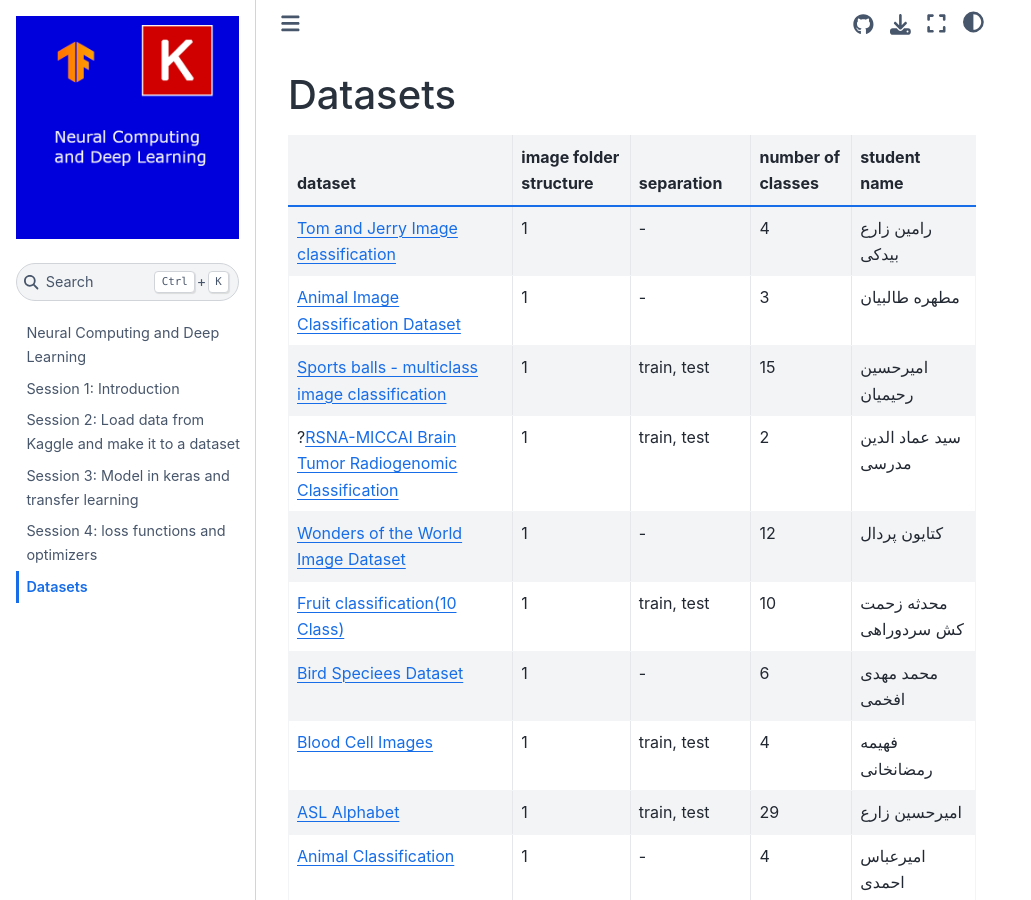
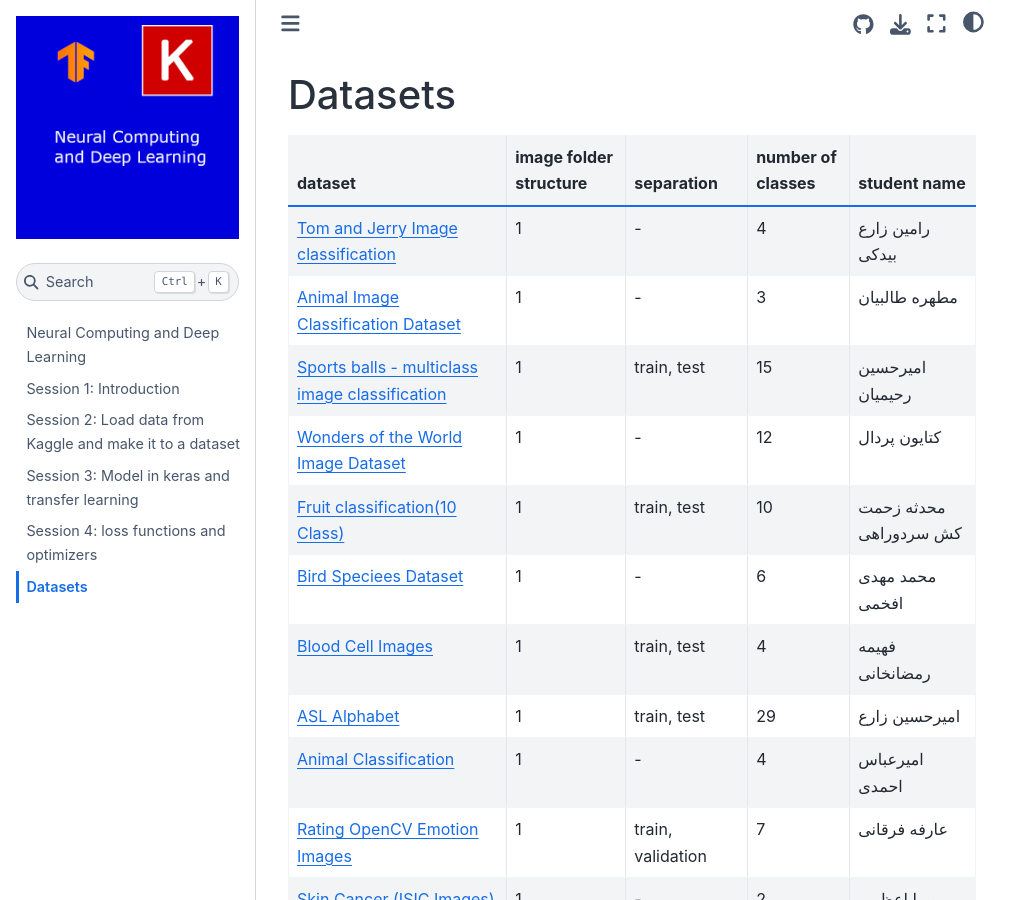
Before and after one commit to LiterallyTheOne/deep_learning_class, a Jupyter Book: the page built from docs/datasets.md, in a window 1280 px wide and 900 px high. Shown: the whole window, without its empty margins (0-1031 px from the left). Built offline with Jupyter Book 1.0.4 settings and Sphinx 7.4.7 and the Sphinx Book theme 1.1.4, drawn with Linux system fonts in a browser that asks for light colours; some of the changed text lies outside the part shown.

Commit message:
Change one of the datasets

```diff
--- a/docs/datasets.md
+++ b/docs/datasets.md
@@ -5,7 +5,6 @@
 | [Tom and Jerry Image classification](https://www.kaggle.com/datasets/balabaskar/tom-and-jerry-image-classification)                                   | 1                      | -                       | 4                 | رامین زارع بیدکی       |
 | [Animal Image Classification Dataset](https://www.kaggle.com/datasets/borhanitrash/animal-image-classification-dataset)                               | 1                      | -                       | 3                 | مطهره طالبیان          |
 | [Sports balls - multiclass image classification](https://www.kaggle.com/datasets/samuelcortinhas/sports-balls-multiclass-image-classification)        | 1                      | train, test             | 15                | امیرحسین رحیمیان       |
-| ?[RSNA-MICCAI Brain Tumor Radiogenomic Classification](https://www.kaggle.com/competitions/rsna-miccai-brain-tumor-radiogenomic-classification)       | 1                      | train, test             | 2                 | سید عماد الدین مدرسی   |
 | [Wonders of the World Image Dataset](https://www.kaggle.com/datasets/balabaskar/wonders-of-the-world-image-classification)                            | 1                      | -                       | 12                | کتایون پردال           |
 | [Fruit classification(10 Class)](https://www.kaggle.com/datasets/karimabdulnabi/fruit-classification10-class)                                         | 1                      | train, test             | 10                | محدثه زحمت کش سردوراهی |
 | [Bird Speciees Dataset](https://www.kaggle.com/datasets/rahmasleam/bird-speciees-dataset)                                                             | 1                      | -                       | 6                 | محمد مهدی افخمی        |
```
Also changed, not shown: other parts of docs/datasets.md (+1 -0 lines).
